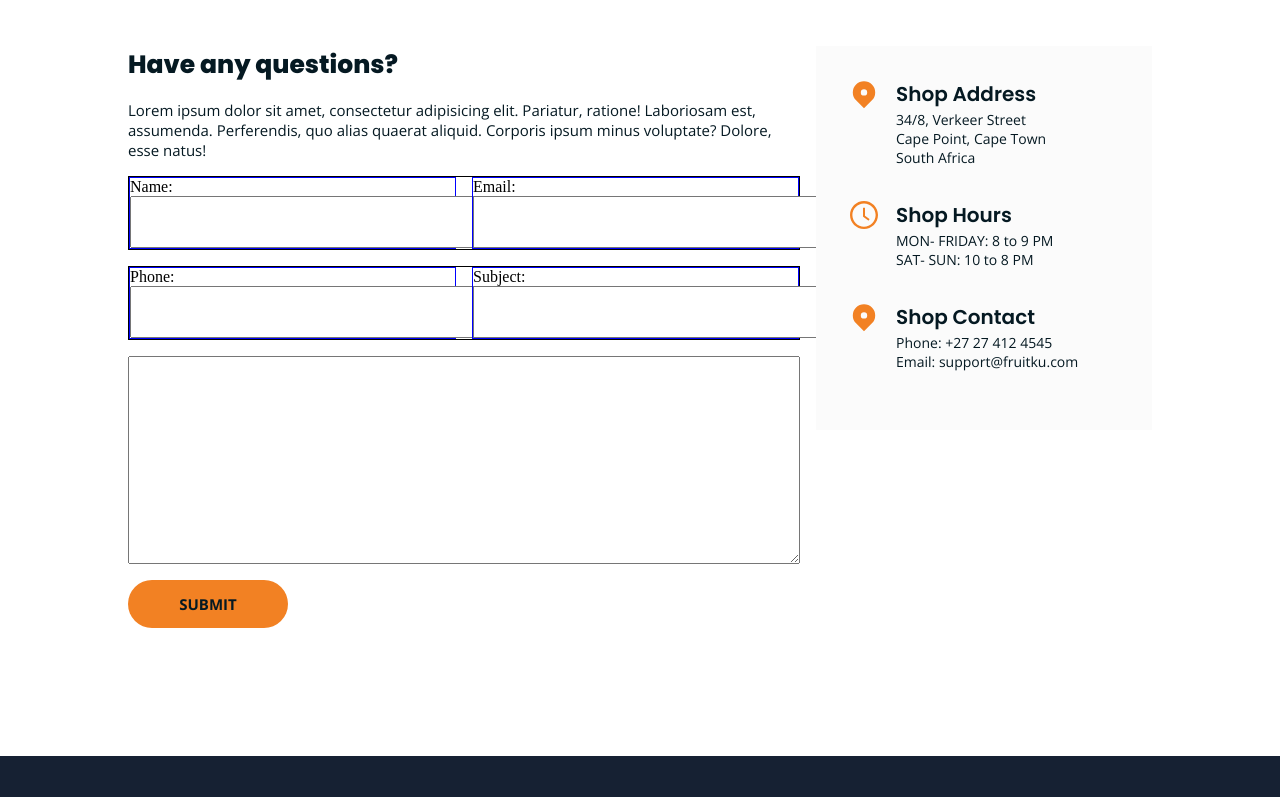
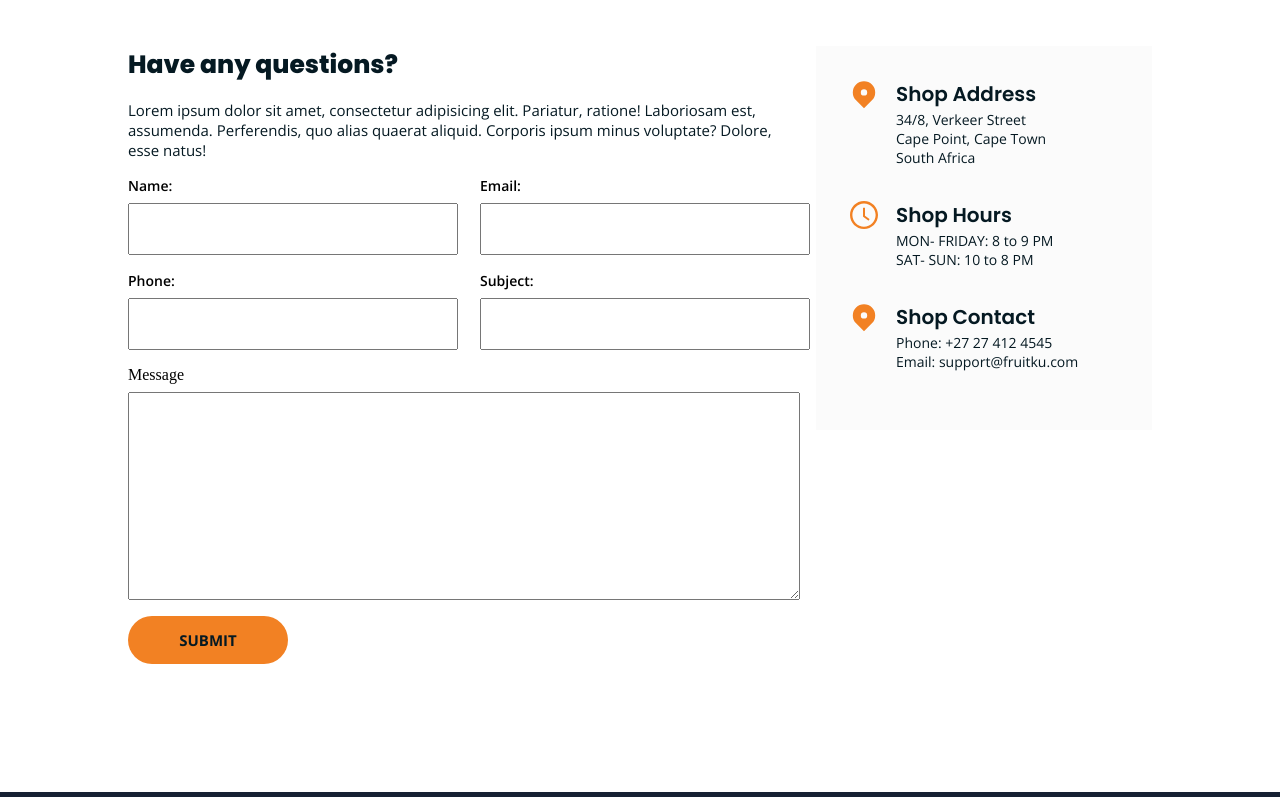
Before and after one commit to Taku10/fruit-station, a Next.js app: page /contact in a window 1280 px wide. Shown: the part 476-1273 px from the top of the page. Built offline with nearby package versions, Linux system fonts and the light colour scheme; no server answers.

Commit message:
added labels to form

```diff
--- a/pages/contact.js
+++ b/pages/contact.js
@@ -66,8 +66,12 @@ const Contact = () => {
                 {errors.subject?.type === 'required' && <p role="alert" className='input-errors'>Subject is required!</p>}
               </div>
             </div>
-            <textarea cols="30" rows="10" placeholder='Message'{...register("message", { required: true, maxLength: 200 })}></textarea>
-            {errors.message?.type === 'required' && <p role="alert" className='input-errors'>Message is required!</p>}
+            <div className='input-wrapper-textarea'>
+              <label>Message</label>
+              <textarea cols="30" rows="10" placeholder='Message'{...register("message", { required: true, maxLength: 200 })}></textarea>
+              {errors.message?.type === 'required' && <p role="alert" className='input-errors'>Message is required!</p>}
+            </div>
+
             <button className='contact-submit' type='submit'>Submit</button>
 
           </form>
--- a/styles/contact.css
+++ b/styles/contact.css
@@ -74,17 +74,17 @@
 }
 
 
-.contact-wrapper{
+.contact-wrapper {
   display: -ms-grid;
   display: grid;
   -ms-grid-columns: 2fr 1rem 1fr;
   grid-template-columns: 2fr 1fr;
   width: 80%;
   height: 100%;
-  gap:1rem;
+  gap: 1rem;
 }
 
-.contact-grid-left{
+.contact-grid-left {
   display: -webkit-box;
   display: -ms-flexbox;
   display: flex;
@@ -92,7 +92,7 @@
   -webkit-box-direction: normal;
   -ms-flex-direction: column;
   flex-direction: column;
-  gap:1rem;
+  gap: 1rem;
 
 }
 
@@ -104,14 +104,14 @@
 
 }
 
-.contact-desc{
+.contact-desc {
   font-size: 15px;
   font-family: var(---open);
   color: var(---sec_color);
   font-weight: 400;
 }
 
-.contact-form{
+.contact-form {
   display: -webkit-box;
   display: -ms-flexbox;
   display: flex;
@@ -119,31 +119,42 @@
   -webkit-box-direction: normal;
   -ms-flex-direction: column;
   flex-direction: column;
-  gap:1rem;
+  gap: 1rem;
+  width: 100%;
 
 }
 
-.contact-fullName, .contact-phone-subject{
+.contact-fullName,
+.contact-phone-subject {
   display: -webkit-box;
   display: -ms-flexbox;
   display: flex;
-gap:1rem;
-border: 1px solid;
+  gap: 2rem;
 
 
+  width: 100%;
 
 }
 
-.input-wrapper{
+.input-wrapper {
   display: flex;
   flex-direction: column;
-  border: 1px solid blue;
   width: 100%;
+  position: relative;
+  gap: .5rem;
+  justify-content: center;
 }
 
-.contact-form input{
+.input-wrapper label {
+  color: black;
+  font-family: var(---open);
+  font-weight: 600;
+  font-size: 14px;
+}
+
+.input-wrapper input {
   height: 3rem;
-  width: 100%;
+  width: 97%;
   display: -webkit-box;
   display: -ms-flexbox;
   display: flex;
@@ -152,9 +163,22 @@ border: 1px solid;
   font-family: var(---open);
   font-weight: 400;
   font-size: 14px;
+
 }
 
-.contact-form textarea{
+input:focus {
+  outline: 2px solid var(---main_color);
+  border: none
+}
+
+.input-wrapper-textarea{
+  display: flex;
+  flex-direction: column;
+  width: 100%;
+  gap:.5rem;
+}
+
+.contact-form textarea {
   padding-left: 1rem;
   padding-top: 1rem;
   color: black;
@@ -164,7 +188,12 @@ border: 1px solid;
 
 }
 
-.contact-form button{
+.contact-form textarea:focus{
+  outline: 2px solid var(---main_color);
+  border:none;
+}
+
+.contact-form button {
   width: 10rem;
   height: 3rem;
   border-radius: 1.5rem;
@@ -180,39 +209,20 @@ border: 1px solid;
   font-weight: 700;
   cursor: pointer;
 }
-.contact-form::-webkit-input-placeholder{
 
-  color:red;
-}
-.contact-form::-moz-placeholder{
 
-  color:red;
-}
-.contact-form:-ms-input-placeholder{
-
-  color:red;
-}
-.contact-form::-ms-input-placeholder{
-
-  color:red;
-}
-.contact-form::placeholder{
-
-  color:red;
-}
-
-.contact-form button:hover{
+.contact-form button:hover {
   background-color: var(---sec_color);
   color: var(---main_color);
 }
 
-.input-errors{
+.input-errors {
   color: red;
   font-family: var(---open);
   font-size: 14px;
 }
 
-.contact-grid-right{
+.contact-grid-right {
   display: -webkit-box;
   display: -ms-flexbox;
   display: flex;
@@ -220,36 +230,38 @@ border: 1px solid;
   -webkit-box-direction: normal;
   -ms-flex-direction: column;
   flex-direction: column;
-  gap:2rem;
+  gap: 2rem;
   height: 20rem;
   padding: 2rem 2rem;
   background-color: #fbfbfb;
 }
 
-.header-icon{
+.header-icon {
   display: -webkit-box;
   display: -ms-flexbox;
   display: flex;
   -webkit-box-align: center;
   -ms-flex-align: center;
   align-items: center;
-  gap:1rem;
+  gap: 1rem;
 }
 
-.header-icon .contact-icon{
+.header-icon .contact-icon {
   color: var(---main_color);
   font-size: 2rem;
 
 }
 
-.header-icon h2{
+.header-icon h2 {
   font-family: var(---poppins);
   font-weight: 600;
   color: var(---sec_color);
   font-size: 20px;
 }
 
-.contact-shop-address p, .contact-shop-hours p, .contact-shop-contact p{
+.contact-shop-address p,
+.contact-shop-hours p,
+.contact-shop-contact p {
   color: var(---sec_color);
   font-family: var(---open);
   font-weight: 400;
@@ -257,7 +269,7 @@ border: 1px solid;
   margin-left: 3rem;
 }
 
-.location{
+.location {
   width: 100%;
   height: 75vh;
   margin-top: 8rem;
@@ -265,46 +277,46 @@ border: 1px solid;
 }
 
 
-.location-wrapper{
+.location-wrapper {
   display: -webkit-box;
   display: -ms-flexbox;
   display: flex;
-  -webkit-box-align:center;
-      -ms-flex-align:center;
-          align-items:center;
+  -webkit-box-align: center;
+  -ms-flex-align: center;
+  align-items: center;
   -webkit-box-pack: center;
   -ms-flex-pack: center;
   justify-content: center;
   background-color: #162133;
   color: white;
   height: 15rem;
-  gap:2rem;
+  gap: 2rem;
 }
 
-.location-icon{
+.location-icon {
   color: var(---main_color);
   font-size: 4rem;
 
 }
 
-.location-wrapper h1{
+.location-wrapper h1 {
   font-family: var(---open);
   font-weight: 600;
-  font-size:40px;
+  font-size: 40px;
 }
 
-.map-container{
+.map-container {
   width: 100%;
   height: 100%;
 }
 
 @media (max-width:992px) {
 
-  .contact-container{
+  .contact-container {
     border: 1px solid;
   }
 
-  .contact-wrapper{
+  .contact-wrapper {
     display: -webkit-box;
     display: -ms-flexbox;
     display: flex;
@@ -312,14 +324,15 @@ border: 1px solid;
     -webkit-box-direction: normal;
     -ms-flex-flow: row wrap;
     flex-flow: row wrap;
-    gap:2rem;
+    gap: 2rem;
   }
 
-  .contact-grid-right{
+  .contact-grid-right {
     width: 100%;
   }
 
-  .contact-fullName, .contact-phone-subject{
+  .contact-fullName,
+  .contact-phone-subject {
     display: -webkit-box;
     display: -ms-flexbox;
     display: flex;
@@ -329,8 +342,8 @@ border: 1px solid;
     flex-flow: row wrap;
   }
 
-  .location-wrapper h1{
-    font-size:35px;
+  .location-wrapper h1 {
+    font-size: 35px;
   }
 
 }
```
Lines whose indentation alone changed are shown as unchanged.
